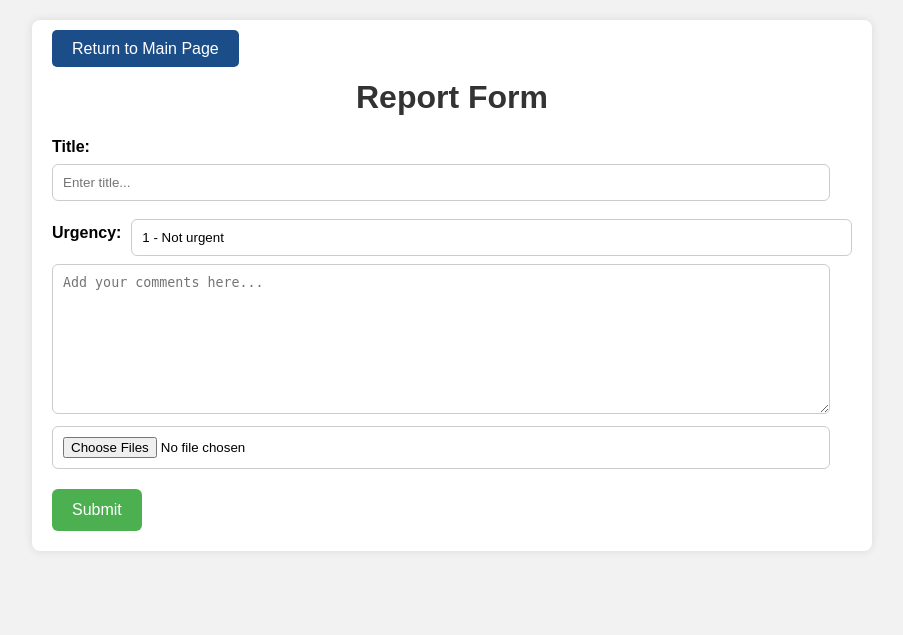
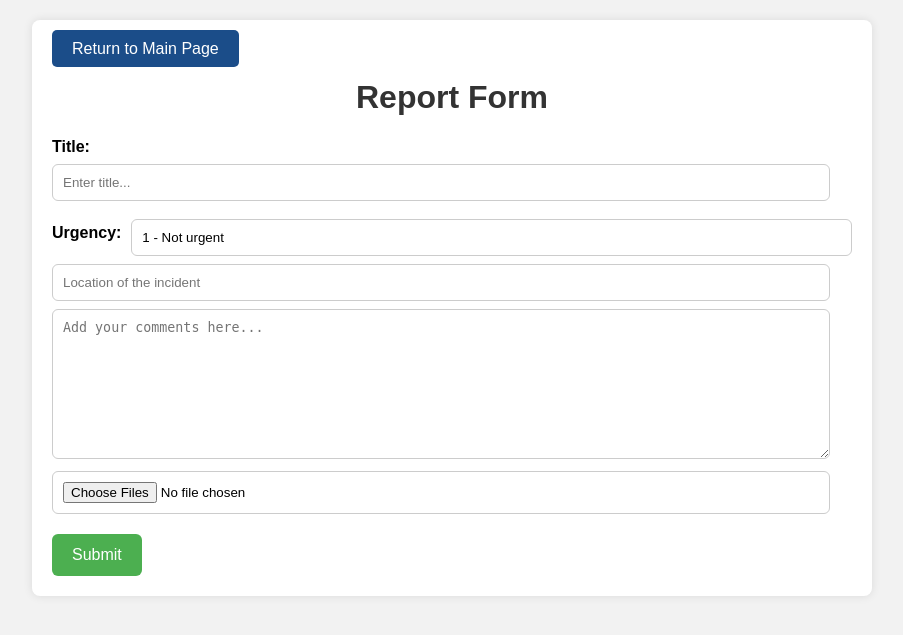
Before and after one commit to yanglanxu/project-a-10, a Django app: template a10app/templates/make_report.html in a window 1280 px wide. Shown: the top 635 px of the page, without its empty margins (188-1091 px from the left). Run offline with Django 3.2, Linux system fonts and the light colour scheme; the template is opened without the code that fills it, so the values that code supplies are empty.

Commit message:
Implemented accepting location through form

```diff
--- a/a10app/templates/make_report.html
+++ b/a10app/templates/make_report.html
@@ -131,6 +131,7 @@
                 </select>
             </div>
 
+            <input type="text" id="location" name="location" placeholder="Location of the incident"><br>
             <textarea id="comments" name="text" placeholder="Add your comments here..."></textarea><br>
             <input type="file" name="files" id="files" multiple><br>
             <input type="submit" value="Submit">
--- a/a10app/views.py
+++ b/a10app/views.py
@@ -41,6 +41,7 @@ class ReportFormView(FormView):
         if not request.user.is_anonymous:
             report.user=User.objects.get(id=request.user.id)
         report.text = form.cleaned_data["text"]
+        report.location = form.cleaned_data["location"]
         report.urgency = form.cleaned_data["urgency"]
         # report.reviewed = False
         report.save()
```
